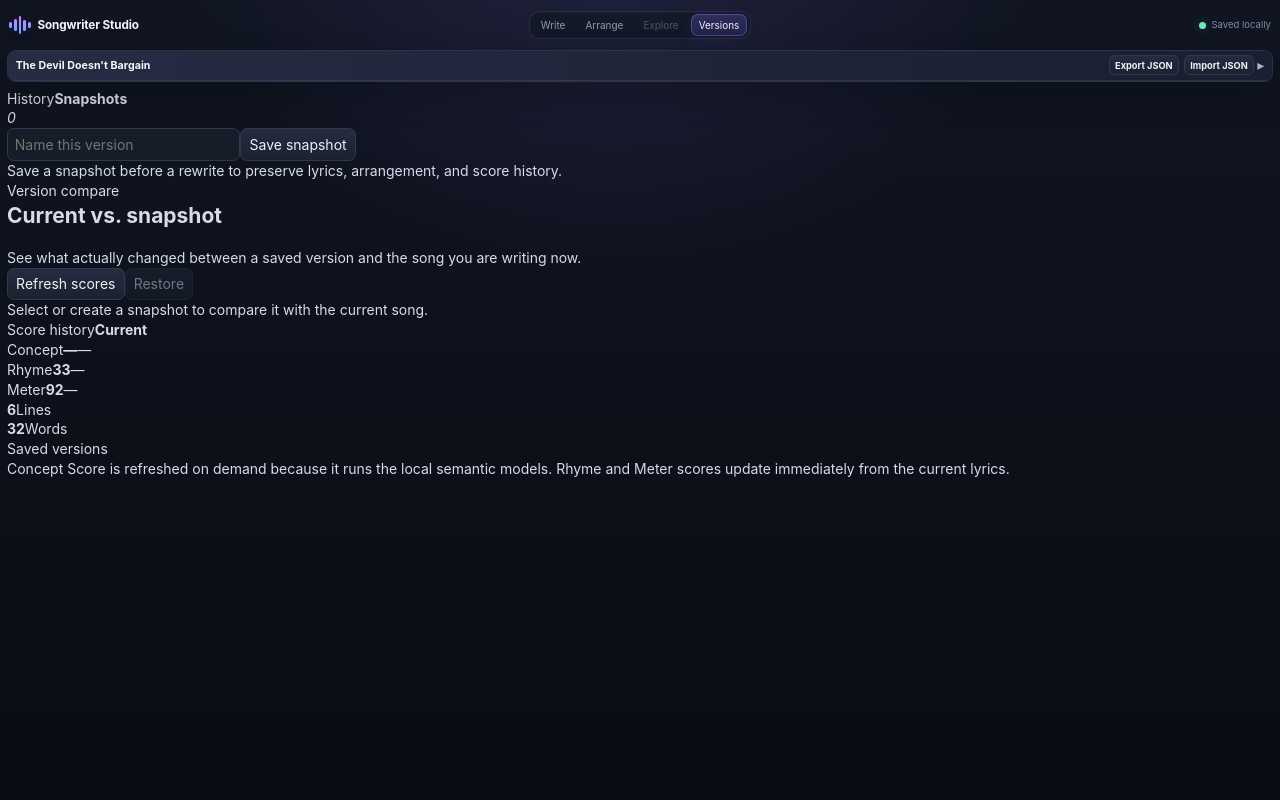
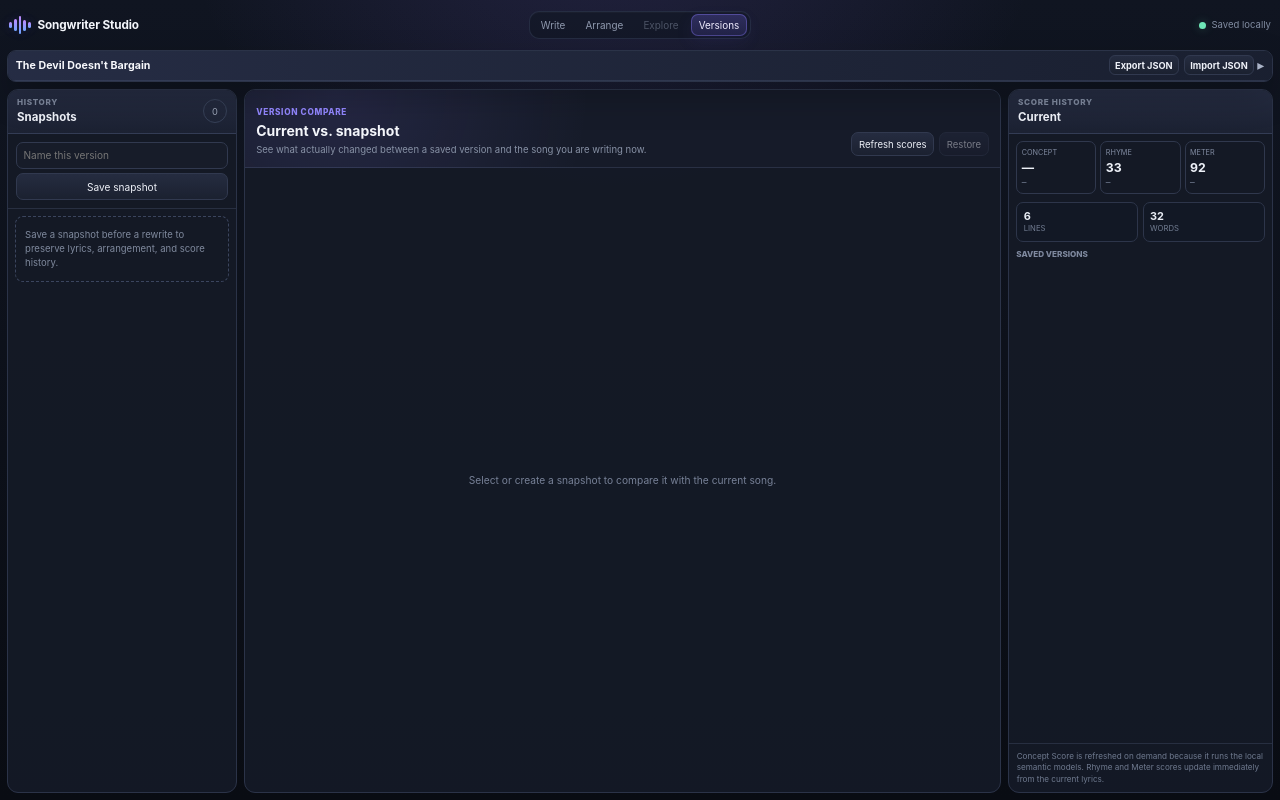
Before and after one commit to dstancomb3/Songwriter-Studio, a React (Vite) app: page / in a window 1280 px wide. Both pictures are taken after a click on the button "Versions". Built offline with nearby package versions, Linux system fonts and the light colour scheme.

Commit message:
Style Version History workspace

```diff
--- a/src/index.css
+++ b/src/index.css
@@ -2051,3 +2051,531 @@ h4 {
   border: 1px solid rgba(174, 127, 76, 0.2);
   background: rgba(174, 127, 76, 0.055);
 }
+
+
+/* Version History workspace */
+
+.versions-workspace {
+  flex: 1 1 auto;
+  min-height: 0;
+  display: grid;
+  grid-template-columns: 230px minmax(0, 1fr) 265px;
+  gap: 0.5rem;
+  overflow: hidden;
+}
+
+.versions-sidebar,
+.versions-compare,
+.versions-scores {
+  min-width: 0;
+  min-height: 0;
+  border: 1px solid var(--panel-border);
+  border-radius: 11px;
+  background: var(--panel);
+  overflow: hidden;
+}
+
+.versions-sidebar,
+.versions-scores {
+  display: flex;
+  flex-direction: column;
+}
+
+.versions-panel-heading {
+  min-height: 44px;
+  display: flex;
+  align-items: center;
+  justify-content: space-between;
+  gap: 0.5rem;
+  padding: 0.55rem 0.65rem;
+  border-bottom: 1px solid var(--panel-border-soft);
+  background:
+    linear-gradient(
+      180deg,
+      rgba(38, 45, 66, 0.98),
+      rgba(28, 34, 50, 0.98)
+    );
+}
+
+.versions-panel-heading > div {
+  display: grid;
+  gap: 0.02rem;
+}
+
+.versions-panel-heading span {
+  color: #7f899e;
+  font-size: 0.58rem;
+  font-weight: 800;
+  letter-spacing: 0.08em;
+  text-transform: uppercase;
+}
+
+.versions-panel-heading strong {
+  color: #f0f3fa;
+  font-size: 0.82rem;
+}
+
+.versions-panel-heading em {
+  min-width: 24px;
+  height: 24px;
+  display: grid;
+  place-items: center;
+  border: 1px solid #374158;
+  border-radius: 999px;
+  color: #9ea7b9;
+  font-size: 0.66rem;
+  font-style: normal;
+}
+
+.snapshot-create {
+  display: grid;
+  gap: 0.35rem;
+  padding: 0.55rem;
+  border-bottom: 1px solid var(--panel-border-soft);
+}
+
+.snapshot-create input,
+.snapshot-create button {
+  width: 100%;
+  font-size: 0.72rem;
+}
+
+.snapshot-list {
+  min-height: 0;
+  flex: 1 1 auto;
+  display: flex;
+  flex-direction: column;
+  gap: 0.35rem;
+  overflow-y: auto;
+  padding: 0.5rem;
+}
+
+.snapshot-empty {
+  padding: 0.8rem 0.65rem;
+  border: 1px dashed #3b455e;
+  border-radius: 8px;
+  color: #7f899d;
+  font-size: 0.68rem;
+  line-height: 1.45;
+}
+
+.snapshot-card {
+  width: 100%;
+  display: grid;
+  gap: 0.12rem;
+  padding: 0.48rem 0.5rem;
+  text-align: left;
+  border: 1px solid #30384d;
+  background: rgba(22, 27, 41, 0.78);
+}
+
+.snapshot-card:hover:not(:disabled) {
+  border-color: #46516d;
+  background: rgba(29, 35, 51, 0.9);
+}
+
+.snapshot-card--selected {
+  border-color: rgba(139, 124, 255, 0.58);
+  background: rgba(79, 68, 139, 0.17);
+  box-shadow: inset 3px 0 0 rgba(139, 124, 255, 0.5);
+}
+
+.snapshot-card strong {
+  min-width: 0;
+  overflow: hidden;
+  text-overflow: ellipsis;
+  white-space: nowrap;
+  color: #edf0f7;
+  font-size: 0.74rem;
+}
+
+.snapshot-card > span {
+  color: #717c91;
+  font-size: 0.58rem;
+}
+
+.snapshot-card__scores {
+  display: flex;
+  gap: 0.28rem;
+  margin-top: 0.18rem;
+}
+
+.snapshot-card__scores span {
+  padding: 0.1rem 0.22rem;
+  border-radius: 4px;
+  background: rgba(255, 255, 255, 0.035);
+  color: #99a3b8;
+  font-family: ui-monospace, "Cascadia Code", monospace;
+  font-size: 0.54rem;
+}
+
+.versions-compare {
+  display: flex;
+  flex-direction: column;
+  overflow: hidden;
+}
+
+.versions-hero {
+  flex: 0 0 auto;
+  display: flex;
+  align-items: flex-end;
+  justify-content: space-between;
+  gap: 1rem;
+  padding: 0.72rem 0.8rem;
+  border-bottom: 1px solid var(--panel-border-soft);
+  background:
+    radial-gradient(
+      circle at 12% 0%,
+      rgba(139, 124, 255, 0.12),
+      transparent 38%
+    ),
+    rgba(23, 28, 42, 0.9);
+}
+
+.versions-hero > div:first-child > span {
+  color: #9387ff;
+  font-size: 0.59rem;
+  font-weight: 800;
+  letter-spacing: 0.08em;
+  text-transform: uppercase;
+}
+
+.versions-hero h2 {
+  margin: 0.08rem 0 0;
+  color: #f4f6fb;
+  font-size: 1rem;
+}
+
+.versions-hero p {
+  max-width: 640px;
+  margin-top: 0.18rem;
+  color: #8791a5;
+  font-size: 0.68rem;
+}
+
+.versions-hero__actions {
+  display: flex;
+  gap: 0.35rem;
+  flex: 0 0 auto;
+}
+
+.versions-hero__actions button {
+  padding: 0.32rem 0.48rem;
+  font-size: 0.68rem;
+}
+
+.versions-error {
+  margin: 0.55rem 0.65rem 0;
+  padding: 0.42rem 0.5rem;
+  border: 1px solid rgba(255, 128, 143, 0.22);
+  border-radius: 7px;
+  background: rgba(255, 95, 117, 0.06);
+  color: #ffadb8;
+  font-size: 0.64rem;
+}
+
+.versions-placeholder {
+  min-height: 0;
+  flex: 1 1 auto;
+  display: grid;
+  place-items: center;
+  padding: 2rem;
+  color: #778197;
+  font-size: 0.73rem;
+  text-align: center;
+}
+
+.version-change-summary {
+  flex: 0 0 auto;
+  display: grid;
+  grid-template-columns: repeat(4, minmax(0, 1fr));
+  gap: 0.4rem;
+  padding: 0.6rem 0.65rem 0.45rem;
+}
+
+.version-change-summary > div {
+  display: grid;
+  gap: 0.03rem;
+  padding: 0.48rem 0.52rem;
+  border: 1px solid #30384d;
+  border-radius: 8px;
+  background: rgba(19, 24, 37, 0.72);
+}
+
+.version-change-summary strong {
+  color: #f2f4fa;
+  font-size: 0.92rem;
+}
+
+.version-change-summary span {
+  color: #798399;
+  font-size: 0.57rem;
+  text-transform: uppercase;
+}
+
+.version-change-flags {
+  flex: 0 0 auto;
+  display: flex;
+  flex-wrap: wrap;
+  gap: 0.3rem;
+  padding: 0 0.65rem 0.45rem;
+}
+
+.version-flag {
+  padding: 0.16rem 0.34rem;
+  border: 1px solid #30384d;
+  border-radius: 999px;
+  color: #798399;
+  font-size: 0.57rem;
+  font-weight: 700;
+}
+
+.version-flag--changed {
+  border-color: rgba(139, 124, 255, 0.38);
+  background: rgba(139, 124, 255, 0.08);
+  color: #aca3ff;
+}
+
+.version-section-diffs {
+  min-height: 0;
+  flex: 1 1 auto;
+  display: grid;
+  align-content: start;
+  gap: 0.34rem;
+  overflow-y: auto;
+  padding: 0 0.65rem 0.65rem;
+}
+
+.version-section-diff {
+  min-width: 0;
+  display: flex;
+  align-items: center;
+  justify-content: space-between;
+  gap: 0.55rem;
+  padding: 0.46rem 0.5rem;
+  border: 1px solid #2d354a;
+  border-left: 3px solid #3b455e;
+  border-radius: 7px;
+  background: rgba(18, 23, 35, 0.66);
+}
+
+.version-section-diff--changed {
+  border-left-color: #8b7cff;
+}
+
+.version-section-diff--added {
+  border-left-color: #6ee7b7;
+}
+
+.version-section-diff--removed {
+  border-left-color: #f59aa7;
+}
+
+.version-section-diff > div:first-child {
+  min-width: 0;
+  display: grid;
+  gap: 0.02rem;
+}
+
+.version-section-diff strong {
+  overflow: hidden;
+  text-overflow: ellipsis;
+  white-space: nowrap;
+  color: #e7eaf2;
+  font-size: 0.72rem;
+}
+
+.version-section-diff > div:first-child span {
+  color: #747f95;
+  font-size: 0.57rem;
+  text-transform: capitalize;
+}
+
+.version-section-diff__numbers {
+  display: flex;
+  gap: 0.28rem;
+  flex: 0 0 auto;
+}
+
+.version-section-diff__numbers span {
+  min-width: 30px;
+  padding: 0.12rem 0.24rem;
+  border-radius: 4px;
+  background: rgba(255, 255, 255, 0.035);
+  color: #9ba4b7;
+  font-family: ui-monospace, "Cascadia Code", monospace;
+  font-size: 0.58rem;
+  text-align: center;
+}
+
+.versions-scores {
+  overflow: hidden;
+}
+
+.version-score-grid {
+  display: grid;
+  grid-template-columns: repeat(3, 1fr);
+  gap: 0.28rem;
+  padding: 0.52rem;
+}
+
+.version-score-card {
+  min-width: 0;
+  display: grid;
+  gap: 0.02rem;
+  padding: 0.42rem 0.32rem;
+  border: 1px solid #30384d;
+  border-radius: 7px;
+  background: rgba(20, 25, 38, 0.72);
+}
+
+.version-score-card > span:first-child {
+  color: #7f899f;
+  font-size: 0.52rem;
+  text-transform: uppercase;
+}
+
+.version-score-card strong {
+  color: #eef1f8;
+  font-size: 0.88rem;
+}
+
+.version-delta {
+  font-family: ui-monospace, "Cascadia Code", monospace;
+  font-size: 0.56rem;
+  font-weight: 700;
+}
+
+.version-delta--up {
+  color: #79d9b4;
+}
+
+.version-delta--down {
+  color: #f0a0ac;
+}
+
+.version-delta--neutral {
+  color: #747f94;
+}
+
+.version-count-grid {
+  display: grid;
+  grid-template-columns: 1fr 1fr;
+  gap: 0.3rem;
+  padding: 0 0.52rem 0.52rem;
+}
+
+.version-count-grid > div {
+  display: grid;
+  gap: 0.02rem;
+  padding: 0.42rem 0.46rem;
+  border: 1px solid #2d354a;
+  border-radius: 7px;
+  background: rgba(19, 24, 37, 0.68);
+}
+
+.version-count-grid strong {
+  color: #e7ebf3;
+  font-size: 0.78rem;
+}
+
+.version-count-grid span {
+  color: #737e93;
+  font-size: 0.55rem;
+  text-transform: uppercase;
+}
+
+.version-score-history {
+  min-height: 0;
+  flex: 1 1 auto;
+  display: flex;
+  flex-direction: column;
+  gap: 0.28rem;
+  overflow-y: auto;
+  padding: 0 0.52rem 0.52rem;
+}
+
+.version-score-history__label {
+  margin-bottom: 0.08rem;
+  color: #7f899f;
+  font-size: 0.58rem;
+  font-weight: 800;
+  text-transform: uppercase;
+}
+
+.version-history-row {
+  display: grid;
+  grid-template-columns: minmax(0, 1fr) 24px;
+  gap: 0.24rem;
+}
+
+.version-history-row > button:first-child {
+  min-width: 0;
+  display: grid;
+  gap: 0.02rem;
+  padding: 0.34rem 0.4rem;
+  text-align: left;
+  border: 1px solid #30384d;
+  background: rgba(22, 27, 41, 0.72);
+}
+
+.version-history-row span {
+  overflow: hidden;
+  text-overflow: ellipsis;
+  white-space: nowrap;
+  color: #dfe3ec;
+  font-size: 0.65rem;
+}
+
+.version-history-row small {
+  color: #737d91;
+  font-family: ui-monospace, "Cascadia Code", monospace;
+  font-size: 0.51rem;
+}
+
+.version-history-row__delete {
+  width: 24px;
+  padding: 0;
+  color: #7e899e;
+}
+
+.version-history-row__delete:hover:not(:disabled) {
+  color: #ff9eaa;
+  background: rgba(255, 110, 126, 0.08);
+}
+
+.versions-note {
+  flex: 0 0 auto;
+  padding: 0.5rem 0.55rem;
+  border-top: 1px solid var(--panel-border-soft);
+  color: #6f7a8f;
+  font-size: 0.58rem;
+  line-height: 1.4;
+}
+
+@media (max-width: 1180px) {
+  .versions-workspace {
+    grid-template-columns: 200px minmax(0, 1fr) 230px;
+  }
+
+  .version-change-summary {
+    grid-template-columns: repeat(2, minmax(0, 1fr));
+  }
+}
+
+@media (max-height: 760px) {
+  .versions-panel-heading {
+    min-height: 38px;
+    padding-top: 0.42rem;
+    padding-bottom: 0.42rem;
+  }
+
+  .snapshot-create {
+    padding: 0.42rem;
+  }
+
+  .versions-hero {
+    padding-top: 0.55rem;
+    padding-bottom: 0.55rem;
+  }
+}
```
